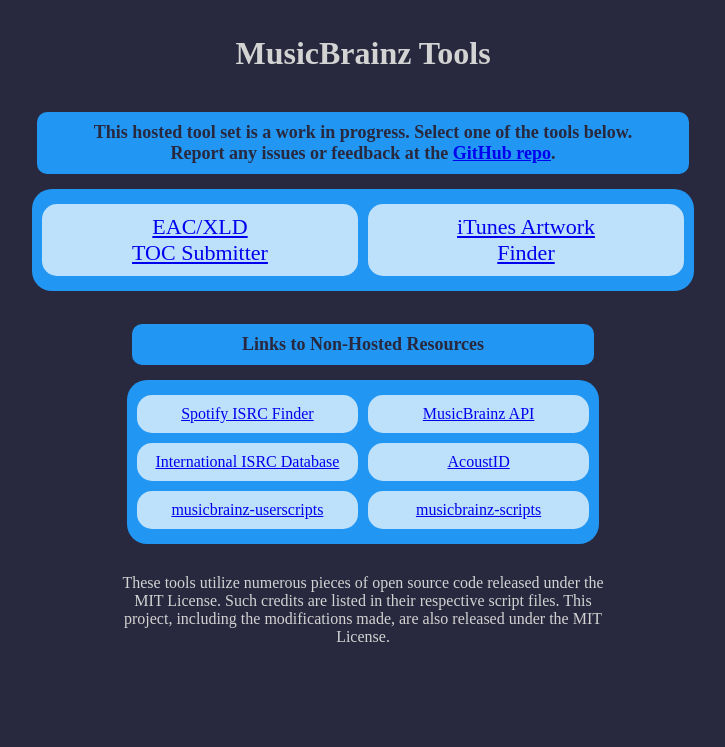
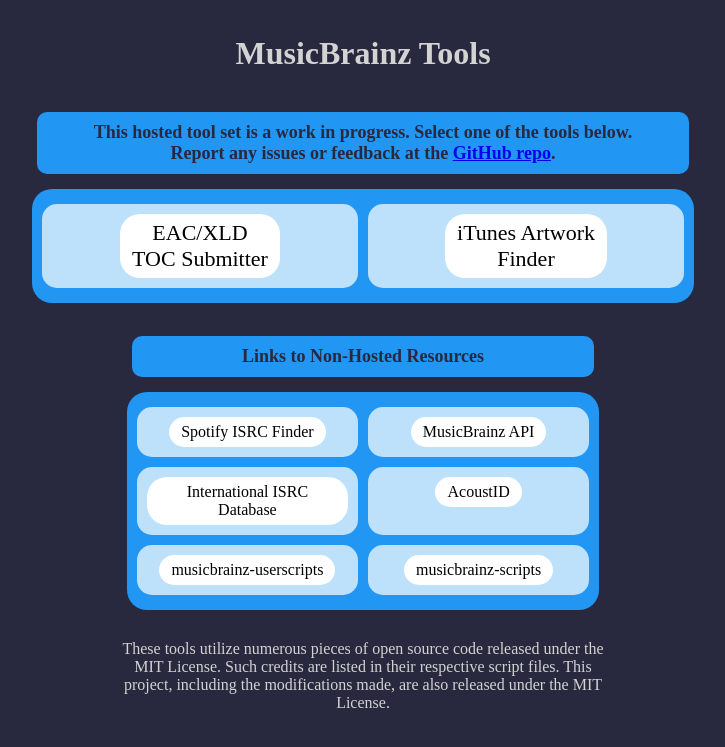
Before and after one commit to thwaller/musicbrainz, a PHP site: page / in a window 1280 px wide. Shown: the top 747 px of the page, without its empty margins (277-1002 px from the left). Run offline with PHP 8.4, Linux system fonts and the light colour scheme.

Commit message:
main page style changes

```diff
--- a/index.html
+++ b/index.html
@@ -12,20 +12,20 @@
     <h2>This hosted tool set is a work in progress. Select one of the tools below.<br />Report any issues or feedback at the
         <a href="https://github.com/thwaller/musicbrainz">GitHub repo</a>.</h2>
     <div class="grid-container">
-        <div><a href="./eac-toc/index.html">EAC/XLD<br />TOC Submitter</a></div>
-        <div><a href="./itunes/index.html">iTunes Artwork<br />Finder</a></div>
+        <div><a class="b" href="./eac-toc/index.html">EAC/XLD<br />TOC Submitter</a></div>
+        <div><a class="b" href="./itunes/index.html">iTunes Artwork<br />Finder</a></div>
         <!--<div>TBD</div>
         <div>TBD</div>-->
     </div>
     <br />
     <h2 id="link">Links to Non-Hosted Resources</h2>
     <div class="grid-container" id="link">
-        <div id="links"><a href="https://www.isrcfinder.com/">Spotify ISRC Finder</a></div>
-        <div id="links"><a href="https://musicbrainz.org/doc/MusicBrainz_API">MusicBrainz API</a></div>
-        <div id="links"><a href="https://isrcsearch.ifpi.org/#!/search">International ISRC Database</a></div>
-        <div id="links"><a href="https://acoustid.org/">AcoustID</a></div>
-        <div id="links"><a href="https://github.com/murdos/musicbrainz-userscripts">musicbrainz-userscripts</a></div>
-        <div id="links"><a href="https://github.com/loujine/musicbrainz-scripts">musicbrainz-scripts</a></div>
+        <div id="links"><a class="b" href="https://www.isrcfinder.com/">Spotify ISRC Finder</a></div>
+        <div id="links"><a class="b" href="https://musicbrainz.org/doc/MusicBrainz_API">MusicBrainz API</a></div>
+        <div id="links"><a class="b" href="https://isrcsearch.ifpi.org/#!/search">International ISRC Database</a></div>
+        <div id="links"><a class="b" href="https://acoustid.org/">AcoustID</a></div>
+        <div id="links"><a class="b" href="https://github.com/murdos/musicbrainz-userscripts">musicbrainz-userscripts</a></div>
+        <div id="links"><a class="b" href="https://github.com/loujine/musicbrainz-scripts">musicbrainz-scripts</a></div>
     </div>
     <div class="footer">
         These tools utilize numerous pieces of open source code released under the MIT License.
--- a/style.css
+++ b/style.css
@@ -19,6 +19,24 @@
 	padding: 10px;
 	color: #28283e;
 	font-size: 18px;
+}
+
+a.b:link, a.b:visited {
+    background-color: white;
+    color: black;
+    /*border: 2px solid green;*/
+    padding: 6px 12px;
+    text-align: center;
+    text-decoration: none;
+    display: inline-block;
+    border-radius: 20px;
+}
+
+a.b:hover, a.b:active {
+    text-decoration: none;
+    border-radius: 10px;
+    background-color: green;
+    color: white;
 }
 
 .grid-container {
```
